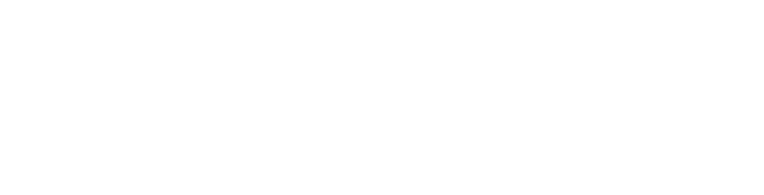
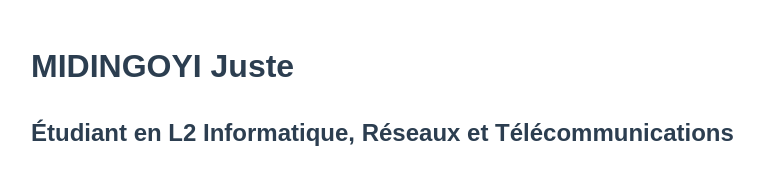
Before and after one commit to justemidingoyi65-art/mon-cv, a plain HTML site: page index.html in a window 1280 px wide. Shown: the whole page, without its empty margins (209-973 px from the left). Drawn offline with Linux system fonts and the light colour scheme.

Commit message:
mise en placede la section titre

```diff
--- a/index.html
+++ b/index.html
@@ -8,7 +8,10 @@
 </head>
 <body>
 
-  <!-- TITRE -->
+  <header>
+  <h1> MIDINGOYI Juste </h1>
+  <h2>Étudiant en L2 Informatique, Réseaux et Télécommunications</h2>
+</header>
 
   <!-- DESCRIPTION -->
 
```
